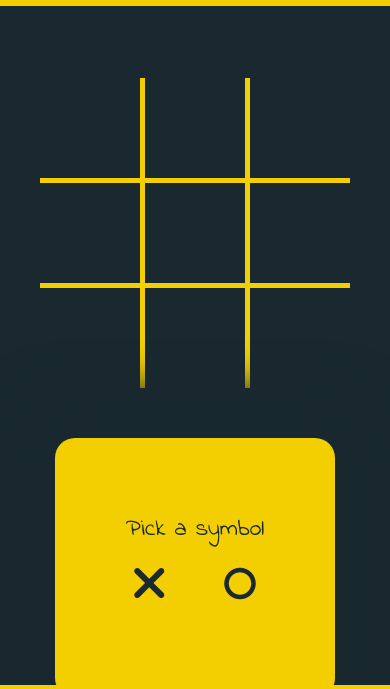
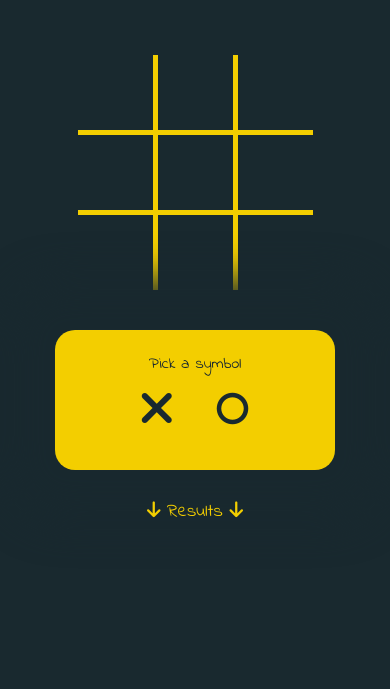
Before and after one commit to dzichonka/tic-tac-toe, a plain HTML site: page index.html in a window 390 px wide. Shown: the part 104-793 px from the top of the page. Drawn offline with Linux system fonts and the light colour scheme.

Commit message:
feat: fix media

```diff
--- a/index.html
+++ b/index.html
@@ -73,13 +73,13 @@
   <footer>
     <div class="container">
       <div class="footer-wraper">
-        <div class="footer-item rsschool"><a class="link" href="https://rs.school/courses/javascript-preschool-ru"
+        <!-- <div class="footer-item rsschool"><a class="link" href="https://rs.school/courses/javascript-preschool-ru"
             target="_blank" rel="noopener noreferrer"><img class="link-img" src="./assets/icons/rsschool.svg"
               alt="rsschool icon"></a>
-        </div>
+        </div> -->
         <div class="footer-item github"><a class="link" href="https://github.com/dzichonka" target="_blank"
             rel="noopener noreferrer"><img class="link-img" src="./assets/icons/github.svg" alt="github icon"></a></div>
-        <div class="footer-item year">2024</div>
+        <!-- <div class="footer-item year">2024</div> -->
       </div>
     </div>
   </footer>
--- a/scss/base/_base.scss
+++ b/scss/base/_base.scss
@@ -43,7 +43,7 @@ main {
 }
 
 .content {
-    height: calc(100vh - 250px);
+    height: 600px;
     display: flex;
     flex-direction: column;
     justify-content: start;
@@ -116,7 +116,8 @@ i.win {
     grid-template-columns: repeat(3, 100px);
     grid-template-rows: repeat(3, 100px);
     gap: 5px;
-    margin: 20px auto;
+    margin: 10px auto;
+    color: $main-color;
     background-color: $main-color;
 }
 
--- a/scss/base/_media.scss
+++ b/scss/base/_media.scss
@@ -6,23 +6,35 @@
   }
 
   .container {
-    padding: 10px;
+    padding: 0;
+  }
+
+  .board {
+    grid-template-columns: repeat(3, 75px);
+    grid-template-rows: repeat(3, 75px);
+    gap: 5px;
+    margin: 10px auto;
+  }
+
+  .cell {
+    width: 75px;
+    height: 75px;
   }
 
   .modal {
-    font-size: 24px;
+    font-size: 16px;
 
     &-window {
-      padding: 10px;
-      height: 260px;
+      padding: 5px;
+      height: 140px;
       width: 280px;
-      gap: 10px;
+      gap: 5px;
     }
 
     &-btns {
       display: flex;
       justify-content: space-between;
-      gap: 20px;
+      gap: 5px;
     }
 
     &-btn {
@@ -40,6 +52,11 @@
         color: $dark-color;
       }
     }
+  }
+
+  .score {
+    margin: 5px auto;
+    height: 100px;
   }
 
   footer {
```
Also changed, not shown: css/style.css, css/style.min.css, 2 other files.
